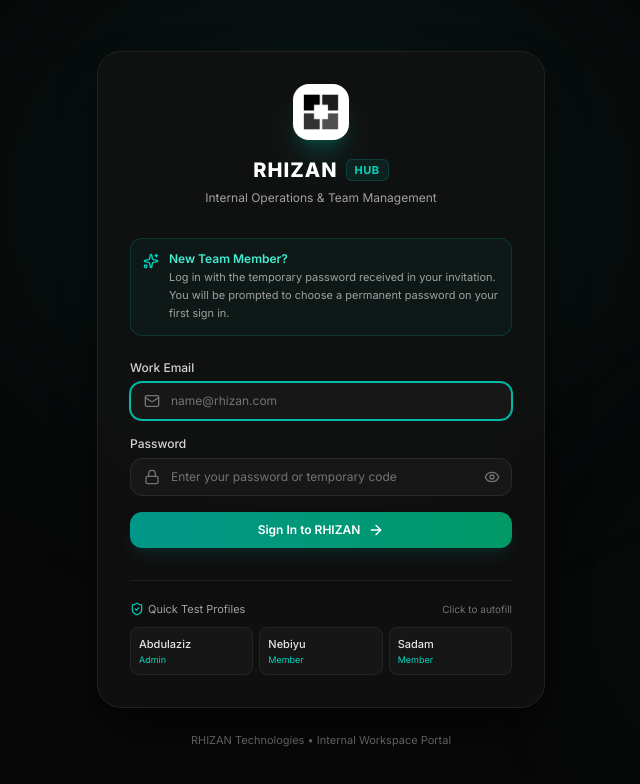
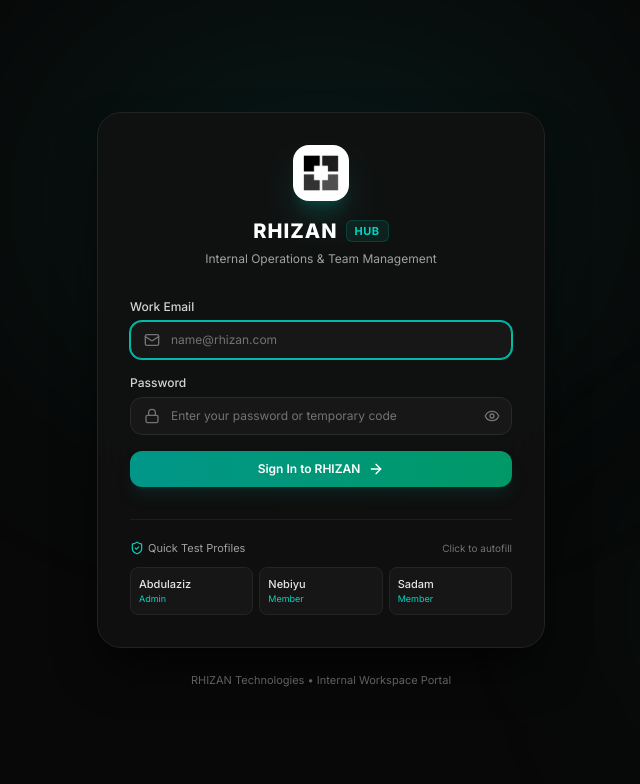
Before and after one commit to RhizanTechnologies/Rhizan-Hub, a Next.js app in the folder client/: page /login in a window 1280 px wide. Shown: the top 784 px of the page, without its empty margins (319-959 px from the left). Built offline with nearby package versions, Linux system fonts and the light colour scheme; no server answers.

Commit message:
fix(login): remove new team member notice banner

```diff
--- a/client/src/app/login/page.tsx
+++ b/client/src/app/login/page.tsx
@@ -4,7 +4,7 @@ import React, { useState } from 'react';
 import Image from 'next/image';
 import { useRouter } from 'next/navigation';
 import { useAuth } from '@/context/AuthContext';
-import { Mail, Lock, Eye, EyeOff, ArrowRight, ShieldCheck, Sparkles } from 'lucide-react';
+import { Mail, Lock, Eye, EyeOff, ArrowRight, ShieldCheck } from 'lucide-react';
 
 export default function LoginPage() {
   const router = useRouter();
@@ -75,17 +75,6 @@ export default function LoginPage() {
               </span>
             </div>
             <p className="text-xs text-neutral-400">Internal Operations & Team Management</p>
-          </div>
-
-          {/* Invitation Notice Banner */}
-          <div className="mb-6 p-3 rounded-xl bg-teal-500/5 border border-teal-500/20 text-xs text-neutral-300 flex items-start gap-2.5">
-            <Sparkles className="w-4 h-4 text-teal-400 shrink-0 mt-0.5" />
-            <div>
-              <span className="text-teal-300 font-semibold">New Team Member?</span>
-              <p className="text-[11px] text-neutral-400 mt-0.5 leading-relaxed">
-                Log in with the temporary password received in your invitation. You will be prompted to choose a permanent password on your first sign in.
-              </p>
-            </div>
           </div>
 
           {/* Error Message */}
```
